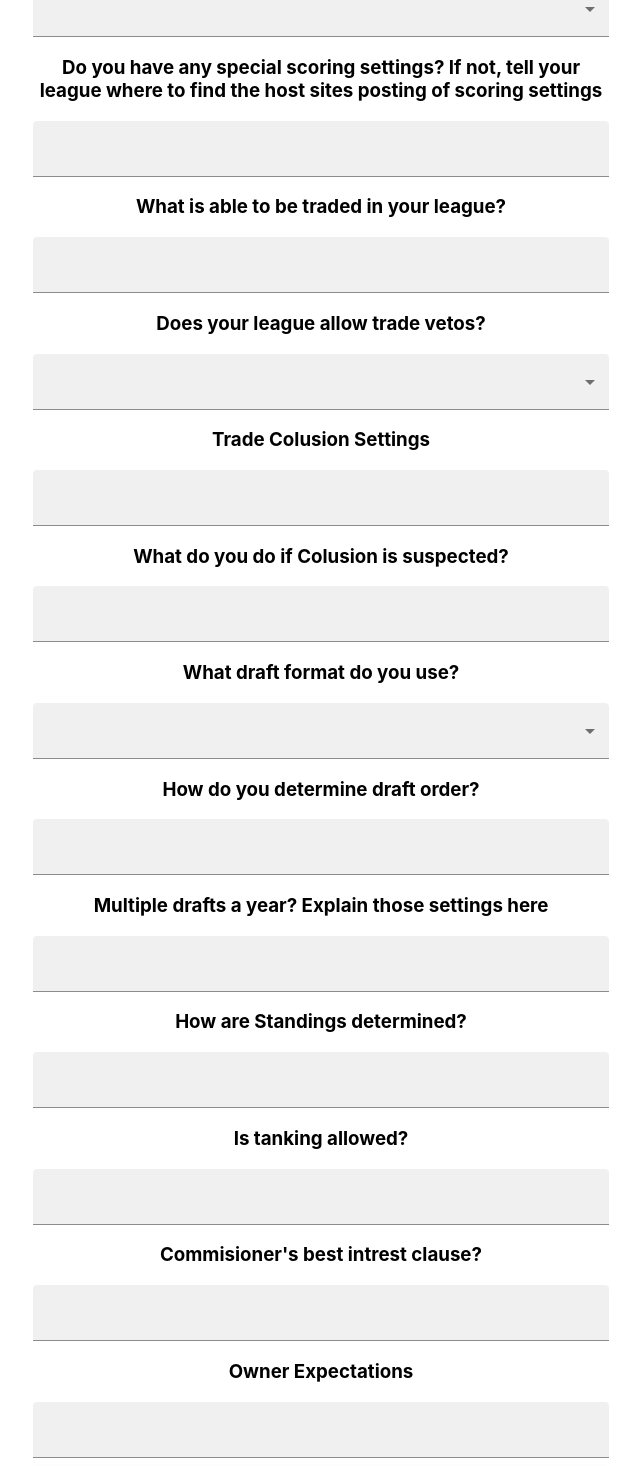
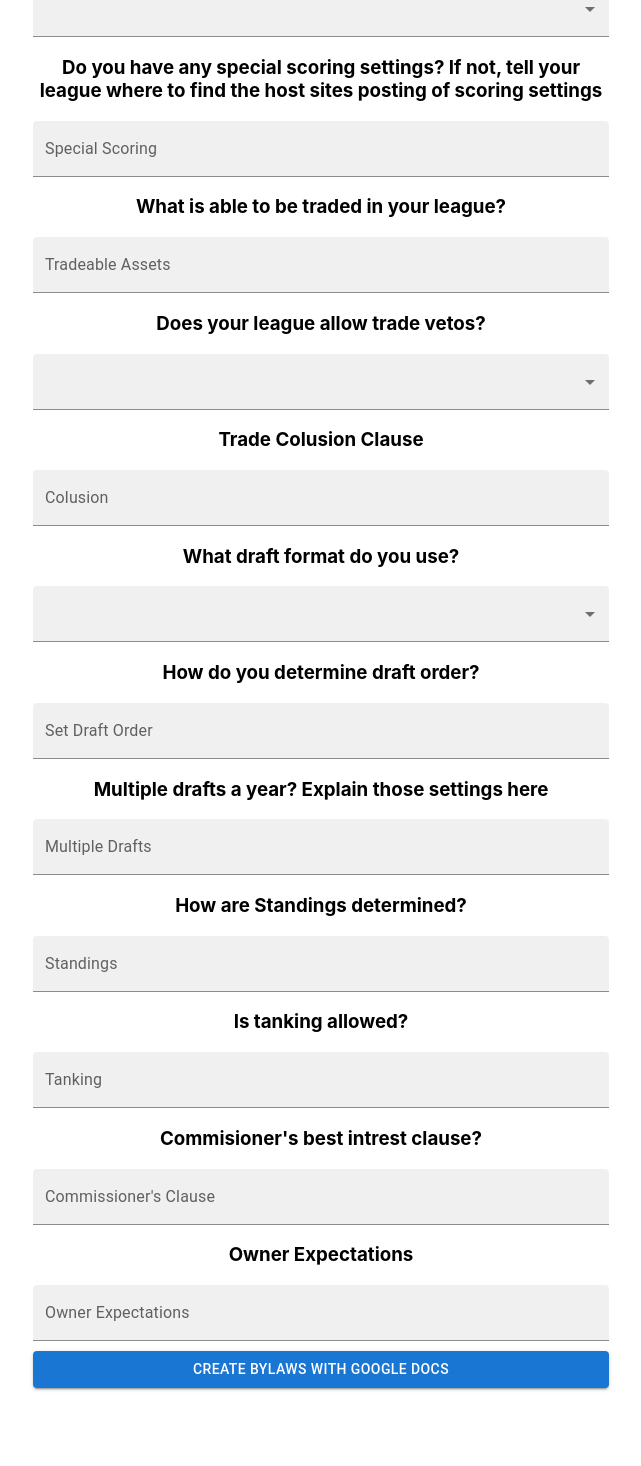
Before and after one commit to AMess33/FantasyBL, a React (Create React App) app: page / in a window 1280 px wide. Shown: the part 1520-2986 px from the top of the page, without its empty margins (319-960 px from the left). After the commit the page ends 2918 px from the top, so only its background shows below. Built offline with nearby package versions, Linux system fonts and the light colour scheme.

Commit message:
add lables to text fields

```diff
--- a/src/components/GeneralSettings/commish.jsx
+++ b/src/components/GeneralSettings/commish.jsx
@@ -7,6 +7,7 @@ function Commish(props) {
       <h3>Commisioner's best intrest clause?</h3>
       <TextField
         id="commishClause"
+        label="Commissioner's Clause"
         value={props.value.commishClause}
         onChange={(event) => {
           props.setValue((prevValues) => ({
--- a/src/components/GeneralSettings/drafts.jsx
+++ b/src/components/GeneralSettings/drafts.jsx
@@ -23,6 +23,7 @@ function Drafts(props) {
       <h3>How do you determine draft order?</h3>
       <TextField
         id="setOrder"
+        label="Set Draft Order"
         value={props.value.setOrder}
         onChange={(event) => {
           props.setValue((prevValues) => ({
@@ -36,6 +37,7 @@ function Drafts(props) {
       <h3>Multiple drafts a year? Explain those settings here</h3>
       <TextField
         id="multipleDrafts"
+        label="Multiple Drafts"
         value={props.value.multipleDrafts}
         onChange={(event) => {
           props.setValue((prevValues) => ({
--- a/src/components/GeneralSettings/owner.jsx
+++ b/src/components/GeneralSettings/owner.jsx
@@ -7,6 +7,7 @@ function OwnerExpectations(props) {
       <h3>Owner Expectations</h3>
       <TextField
         id="owner"
+        label="Owner Expectations"
         value={props.value.owner}
         onChange={(event) => {
           props.setValue((prevValues) => ({
--- a/src/components/GeneralSettings/scoring.jsx
+++ b/src/components/GeneralSettings/scoring.jsx
@@ -10,6 +10,7 @@ function Scoring(props) {
       </h3>
       <TextField
         id="specialScoring"
+        label="Special Scoring"
         value={props.value.specialScoring}
         onChange={(event) => {
           props.setValue((prevValues) => ({
--- a/src/components/GeneralSettings/standings.jsx
+++ b/src/components/GeneralSettings/standings.jsx
@@ -7,6 +7,7 @@ function Standings(props) {
       <h3>How are Standings determined?</h3>
       <TextField
         id="standings"
+        label="Standings"
         value={props.value.standings}
         onChange={(event) => {
           props.setValue((prevValues) => ({
@@ -21,6 +22,7 @@ function Standings(props) {
       <h3>Is tanking allowed?</h3>
       <TextField
         id="tanking"
+        label="Tanking"
         value={props.value.tanking}
         onChange={(event) =>
           props.setValue((prevValues) => ({
--- a/src/components/GeneralSettings/trades.jsx
+++ b/src/components/GeneralSettings/trades.jsx
@@ -7,6 +7,7 @@ function Trades(props) {
       <h3>What is able to be traded in your league?</h3>
       <TextField
         id="tradeAsset"
+        label="Tradeable Assets"
         value={props.value.tradeAsset}
         onChange={(event) => {
           props.setValue((prevValues) => ({
@@ -33,9 +34,10 @@ function Trades(props) {
         <MenuItem value={"NoVeto"}>No Trade Vetos</MenuItem>
         <MenuItem value={"Yes"}>Allow Trade Vetos</MenuItem>
       </Select>
-      <h3>Trade Colusion Settings</h3>
+      <h3>Trade Colusion Clause</h3>
       <TextField
         id="colusion"
+        label="Colusion"
         value={props.value.colusion}
         onChange={(event) => {
           props.setValue((prevValues) => ({
@@ -46,19 +48,6 @@ function Trades(props) {
         variant="filled"
         fullWidth
       ></TextField>
-      <h3>What do you do if Colusion is suspected?</h3>
-      <TextField
-        id="handleColusion"
-        value={props.value.handleColusion}
-        onChange={(event) => {
-          props.setValue((prevValues) => ({
-            ...prevValues,
-            handleColusion: event.target.value,
-          }));
-        }}
-        variant="filled"
-        fullWidth
-      />
     </div>
   );
 }
--- a/src/components/InitialSetup/leagueSetup.jsx
+++ b/src/components/InitialSetup/leagueSetup.jsx
@@ -113,6 +113,7 @@ export function OwnerFees(props) {
       <h3>What is the annual owner fee?</h3>
       <TextField
         id="outlined-basic"
+        label="Owner Fees"
         value={props.value.ownerFees}
         onChange={(event) => {
           props.setValue((prevValues) => ({
```
